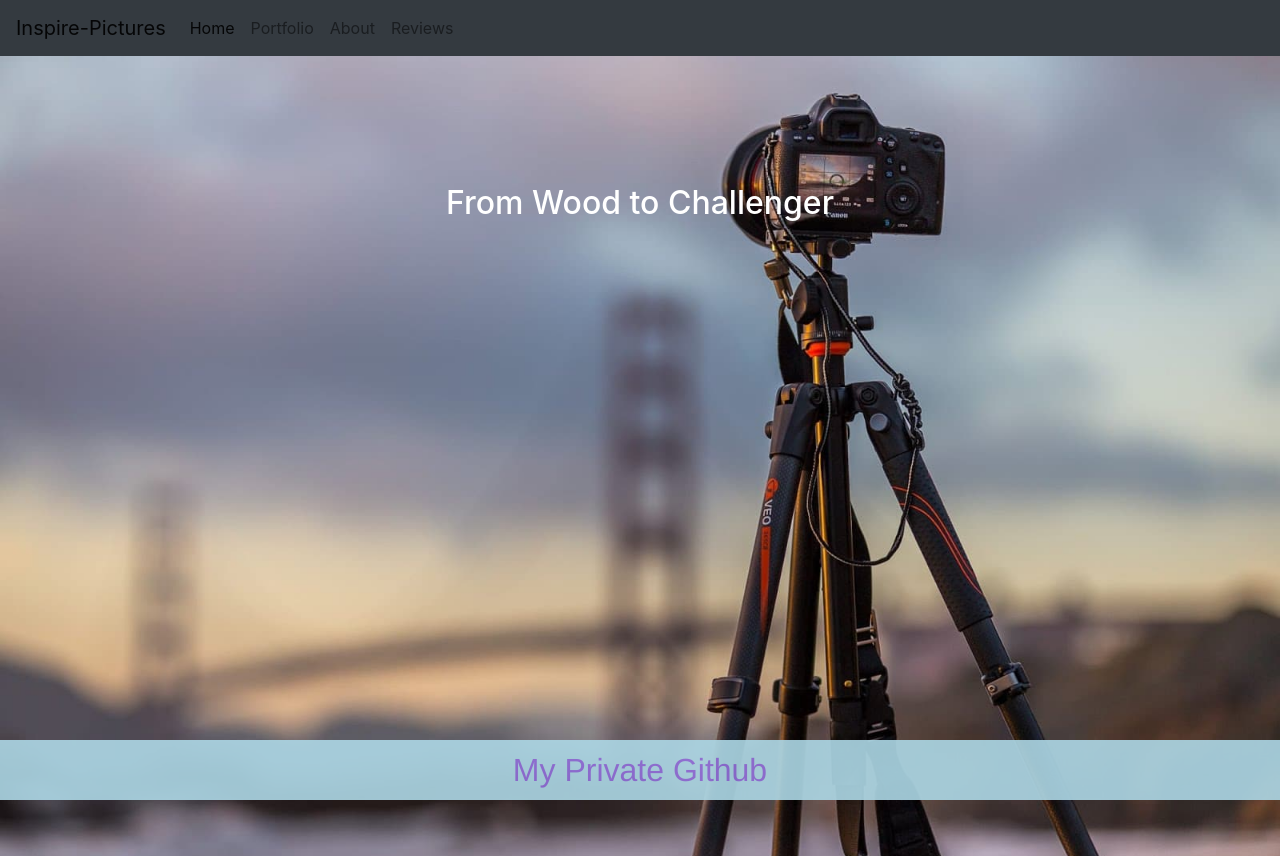
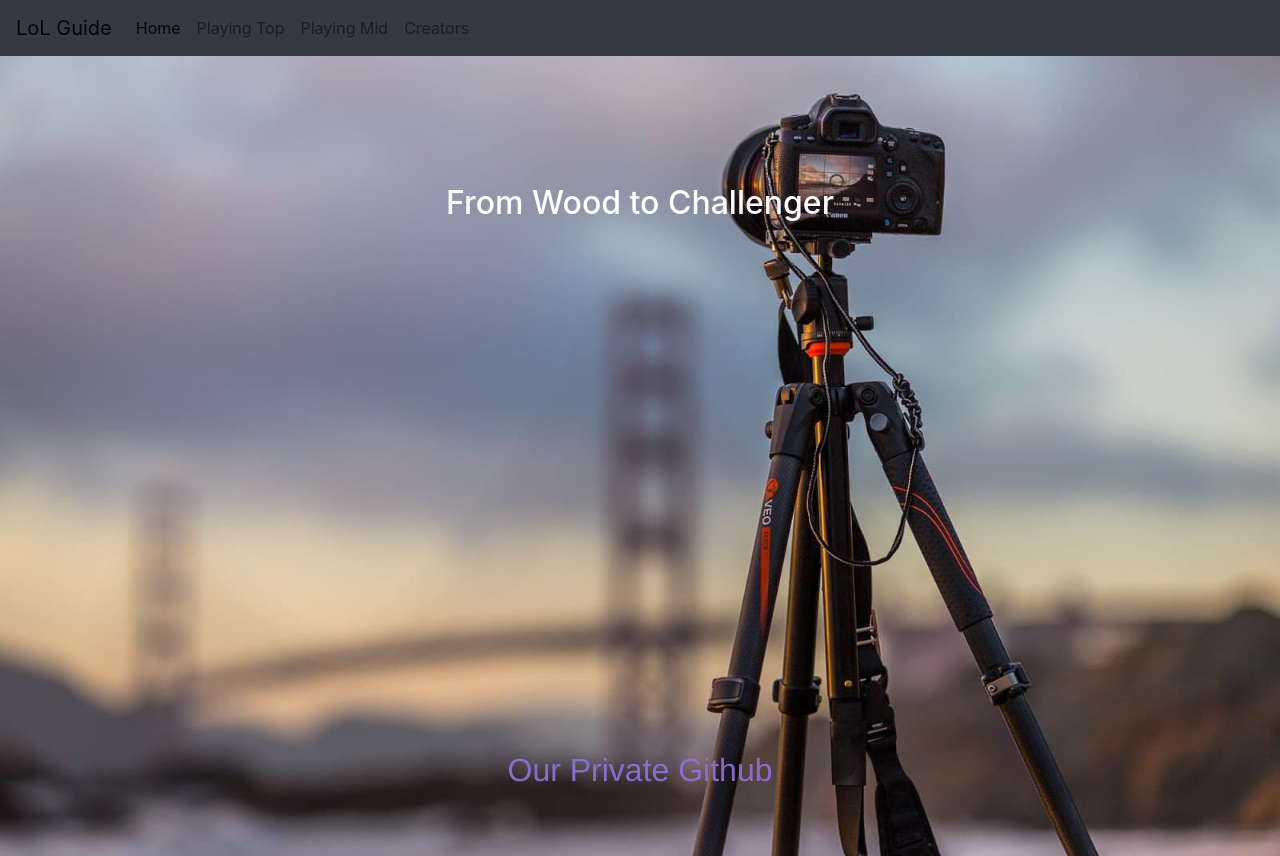
Before and after one commit to brenanmayhew/cs260-creative-1, a plain HTML site: page index.html in a window 1280 px wide. Drawn offline with nearby package versions, Linux system fonts and the light colour scheme.

Commit message:
Added some more code in the index

```diff
--- a/css/styles.css
+++ b/css/styles.css
@@ -1,9 +1,16 @@
 html {
-	height: 100%;
+    height: 100%;
+
+    /* Aids footer's position */
+    position: relative;
+    min-height: 100%;
 }
 
 body {
-	height: 100%;
+    height: 100%;
+
+    /* Aids footer's Margin bottom */
+    margin-bottom: 60px;
 }
 
 .fillerBlue {
@@ -93,7 +100,7 @@ h1 {
     width: 100%;
     height: 60px;
     line-height: 60px;
-    background-color: lightblue;
+    /*background-color: lightblue;*/
     text-align: center;
     /* Hyperlink text Color */
     font-family: 'Edwardian Script ITC', 'Javanese Text', 'Franklin Gothic Medium', 'Arial Narrow', Arial, sans-serif;
--- a/index.html
+++ b/index.html
@@ -11,7 +11,7 @@
 <body>
     <!-- Our Bootstrap menu: -->
     <nav class="navbar navbar-expand-lg navbar-light bg-dark">
-        <a class="navbar-brand" href="/pages/about.html">Inspire-Pictures</a>
+        <a class="navbar-brand" href="/pages/index.html">LoL Guide</a>
         <button class="navbar-toggler" type="button" data-toggle="collapse" data-target="#navbarNav" aria-controls="navbarNav" aria-expanded="false" aria-label="Toggle navigation">
             <span class="navbar-toggler-icon"></span>
         </button>
@@ -21,13 +21,13 @@
                     <a class="nav-link" href="/index.html">Home <span class="sr-only">(current)</span></a>
                 </li>
                 <li class="nav-item">
-                    <a class="nav-link" href="/pages/portfolio.html">Portfolio</a>
+                    <a class="nav-link" href="/pages/top.html">Playing Top</a>
                 </li>
                 <li class="nav-item">
-                    <a class="nav-link" href="/pages/about.html">About</a>
+                    <a class="nav-link" href="/pages/mid.html">Playing Mid</a>
                 </li>
                 <li class="nav-item">
-                    <a class="nav-link" href="/pages/reviews.html">Reviews</a>
+                    <a class="nav-link" href="/pages/about.html">Creators</a>
                 </li>
             </ul>
         </div>
@@ -38,7 +38,7 @@
 
     <!-- Footer -->
     <footer class="footer">
-        <a class="feet" href="https://github.com/brenanmayhew/cs260-creative-1.git" target="_blank">My Private Github</a>
+        <a class="feet" href="https://github.com/brenanmayhew/cs260-creative-1.git" target="_blank">Our Private Github</a>
     </footer>
 
     <!-- JavaScript: -->
```
